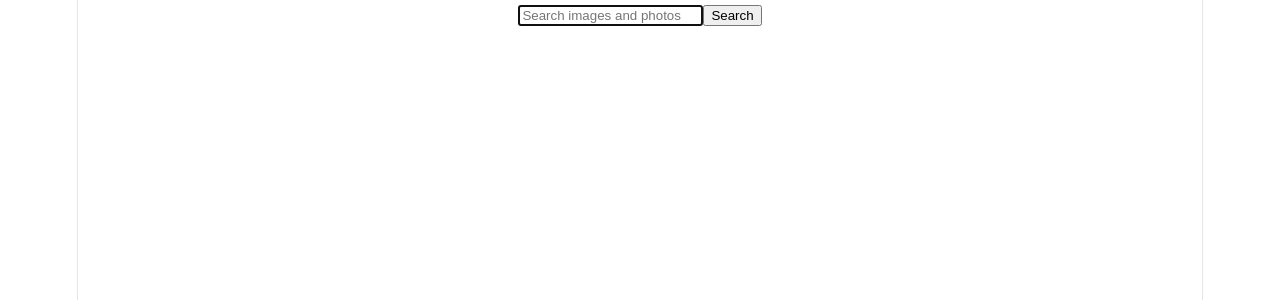
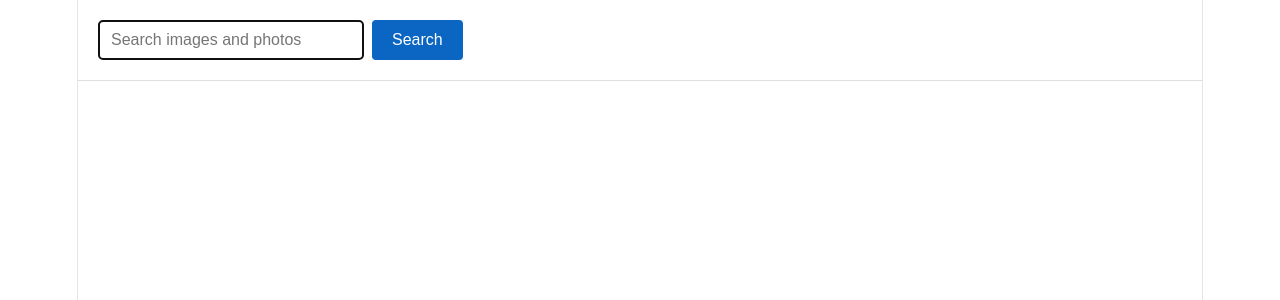
Before and after one commit to Dyoma-Andrew/03-react-movies, a React (Vite) app: page / in a window 1280 px wide. Shown: the top 300 px of the page. Built offline with nearby package versions, Linux system fonts and the light colour scheme; no server answers.

Commit message:
fix styles

```diff
--- a/src/components/SearchBar/SearchBar.tsx
+++ b/src/components/SearchBar/SearchBar.tsx
@@ -18,25 +18,26 @@ export const SearchBar: React.FC<SearchBarProps> = ({ onSubmit }) => {
     }
 
     onSubmit(query);
-
     formRef.current?.reset();
   };
 
   return (
-    <header className={css.searchHeader}>
-      <form ref={formRef} action={handleSubmit} className={css.searchForm}>
+    <header className={css.header}>
+      <div className={css.container}>
+        <form ref={formRef} action={handleSubmit} className={css.form}>
           <input
             type="text"
             name="query"
             autoComplete="off"
             autoFocus
             placeholder="Search images and photos"
-          className={css.searchInput}
+            className={css.input}
           />
-        <button type="submit" className={css.searchButton}>
+          <button type="submit" className={css.button}>
             Search
           </button>
         </form>
+      </div>
     </header>
   );
 };
```
Lines whose indentation alone changed are shown as unchanged.
